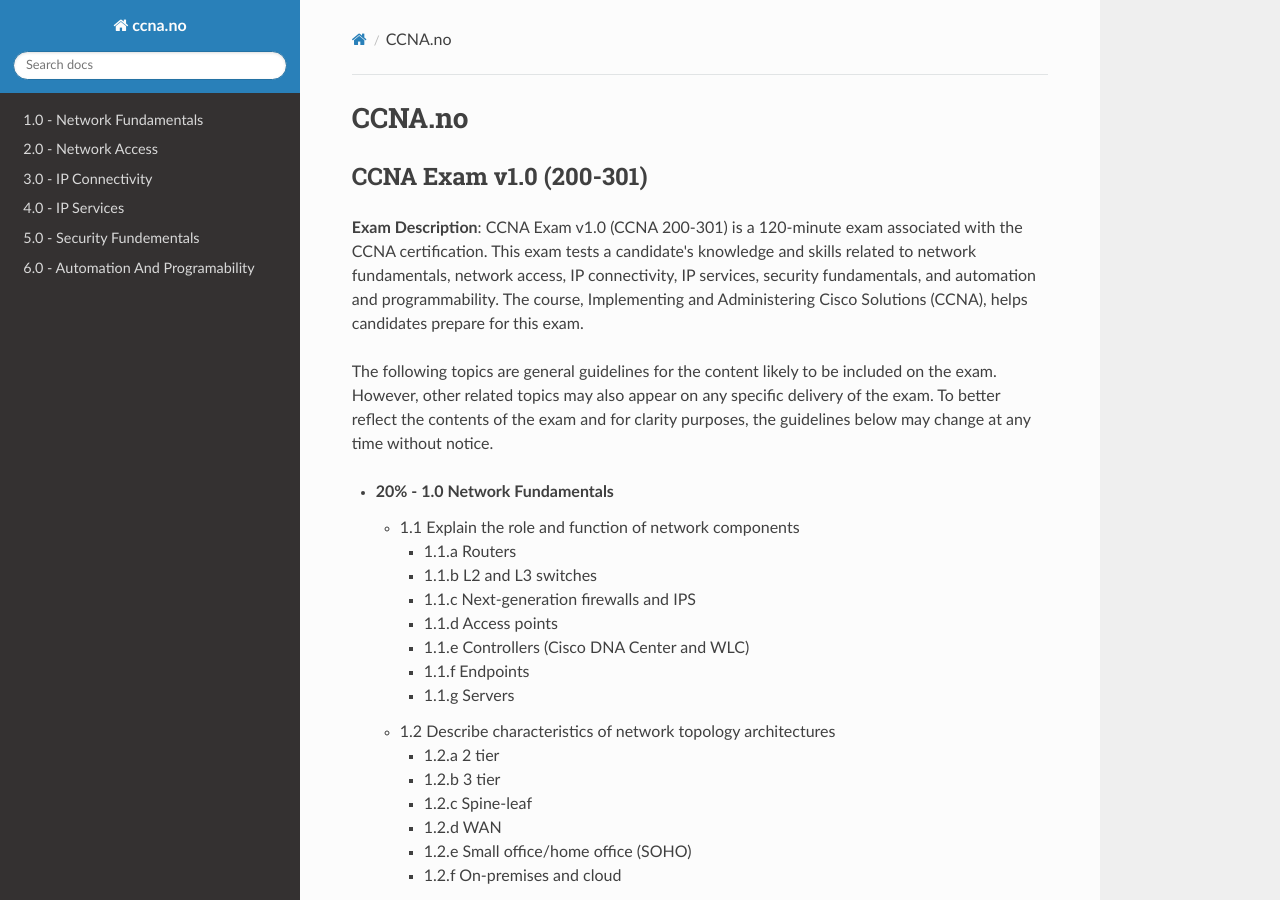
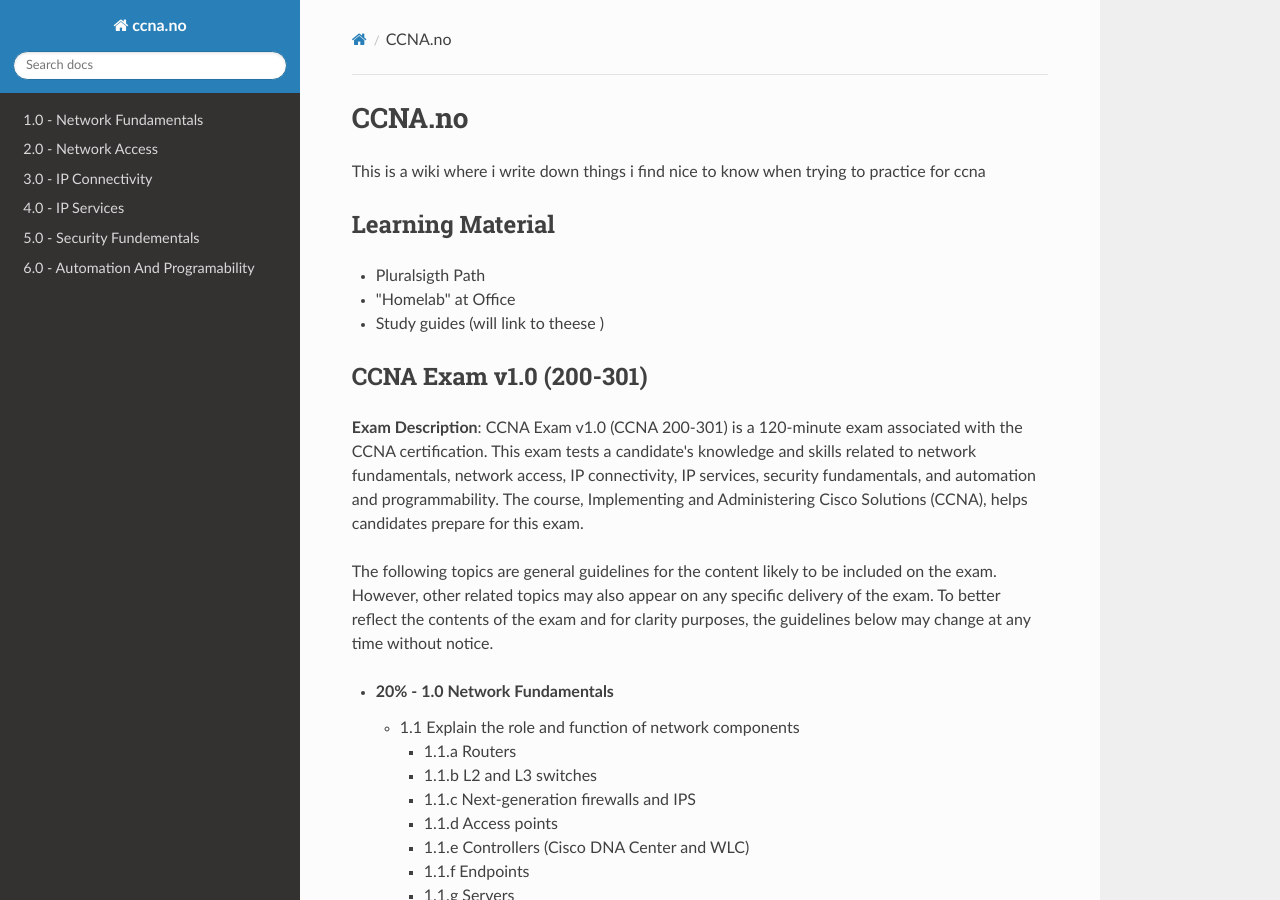
Before and after one commit to skandix/ccna.no, an MkDocs documentation site: the page built from docs/index.md, in a window 1280 px wide and 900 px high. Built offline with MkDocs 1.6.1, drawn with Linux system fonts in a browser that asks for light colours; nearby versions of some CDN libraries.

Commit message:
Update index.md

```diff
--- a/docs/index.md
+++ b/docs/index.md
@@ -1,4 +1,10 @@
 # CCNA.no
+This is a wiki where i write down things i find nice to know when trying to practice for ccna
+
+## Learning Material
+* Pluralsigth Path
+* "Homelab" at Office
+* Study guides (will link to theese )
 
 ## CCNA Exam v1.0 (200-301)
 
```
